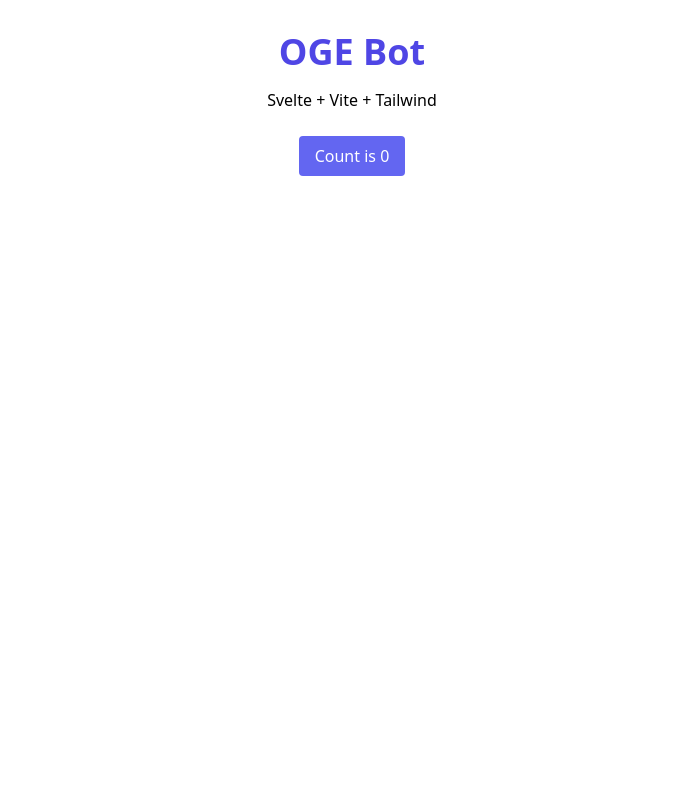
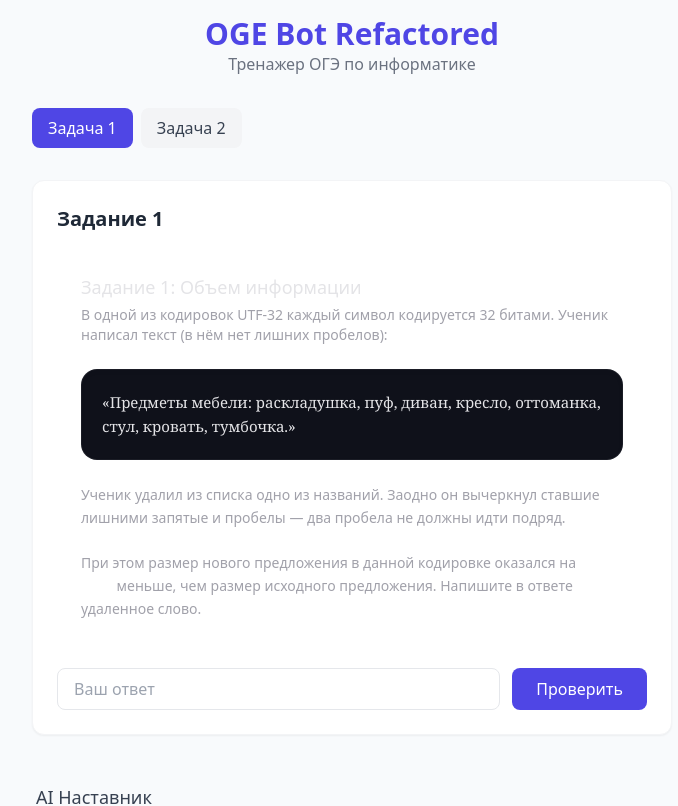
Before and after one commit to mandyfan10-stack/oge-bot, a Svelte app: page / in a window 1280 px wide. Shown: the top 806 px of the page, without its empty margins (288-966 px from the left). Built offline with nearby package versions, Linux system fonts and the light colour scheme.

Commit message:
feat: implement main application layout

```diff
--- a/src/App.svelte
+++ b/src/App.svelte
@@ -1,14 +1,63 @@
 <script>
-  let count = 0;
+    import AIChat from './lib/components/AIChat.svelte';
+    import { loadTask, renderers } from './lib/tasks/taskGenerator.js';
+    import { currentTask, taskVariables } from './lib/stores/taskStore.js';
+    import { onMount } from 'svelte';
+
+    onMount(() => {
+        loadTask(1); // Default to task 1 for now
+    });
+
+    function selectTask(id) {
+        loadTask(id);
+    }
 </script>
 
-<main class="p-8 text-center">
-  <h1 class="text-4xl font-bold text-indigo-600">OGE Bot</h1>
-  <p class="mt-4">Svelte + Vite + Tailwind</p>
-  <button
-    class="mt-6 px-4 py-2 bg-indigo-500 text-white rounded hover:bg-indigo-600"
-    on:click={() => count++}
-  >
-    Count is {count}
-  </button>
+<main class="container mx-auto p-4 max-w-2xl">
+    <header class="mb-8 text-center">
+        <h1 class="text-3xl font-bold text-indigo-600">OGE Bot Refactored</h1>
+        <p class="text-gray-500">Тренажер ОГЭ по информатике</p>
+    </header>
+
+    <nav class="flex gap-2 mb-6 overflow-x-auto pb-2">
+        {#each Object.keys(renderers) as id}
+            <button
+                class="px-4 py-2 rounded-lg transition-colors {$currentTask == id ? 'bg-indigo-600 text-white' : 'bg-gray-100 text-gray-700 hover:bg-gray-200'}"
+                on:click={() => selectTask(id)}
+            >
+                Задача {id}
+            </button>
+        {/each}
+    </nav>
+
+    {#if $currentTask}
+        <section class="bg-white rounded-xl shadow-sm border border-gray-100 p-6 mb-8">
+            <h2 class="text-xl font-semibold mb-4 text-gray-800">Задание {$currentTask}</h2>
+            <div class="task-content prose prose-indigo">
+                {@html renderers[$currentTask].html($taskVariables)}
+            </div>
+
+            <div class="mt-6 flex gap-3">
+                <input
+                    type="text"
+                    placeholder="Ваш ответ"
+                    class="flex-1 px-4 py-2 border rounded-lg focus:ring-2 focus:ring-indigo-500 outline-none"
+                />
+                <button class="bg-indigo-600 text-white px-6 py-2 rounded-lg font-medium hover:bg-indigo-700 transition-colors">
+                    Проверить
+                </button>
+            </div>
+        </section>
+    {/if}
+
+    <section class="mt-12">
+        <h3 class="text-lg font-medium mb-4 text-gray-700 px-1">AI Наставник</h3>
+        <AIChat />
+    </section>
 </main>
+
+<style>
+    :global(body) {
+        @apply bg-slate-50 text-slate-900;
+    }
+</style>
```
Also changed, not shown: src/main.js (+4 -4 lines).
